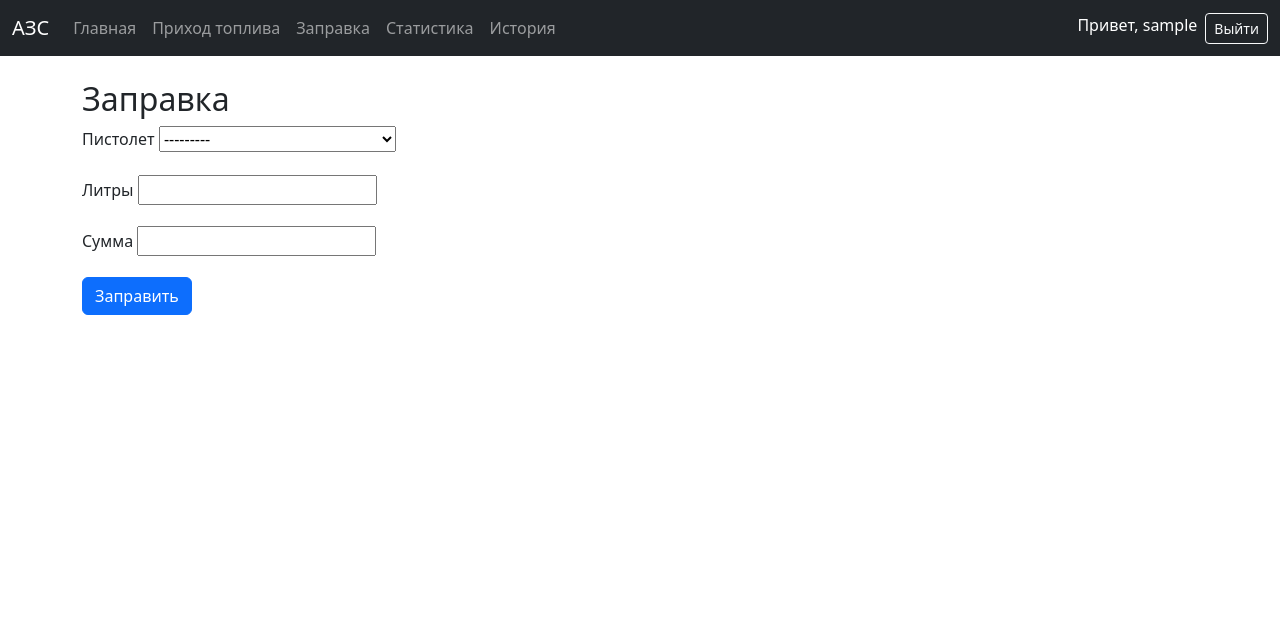
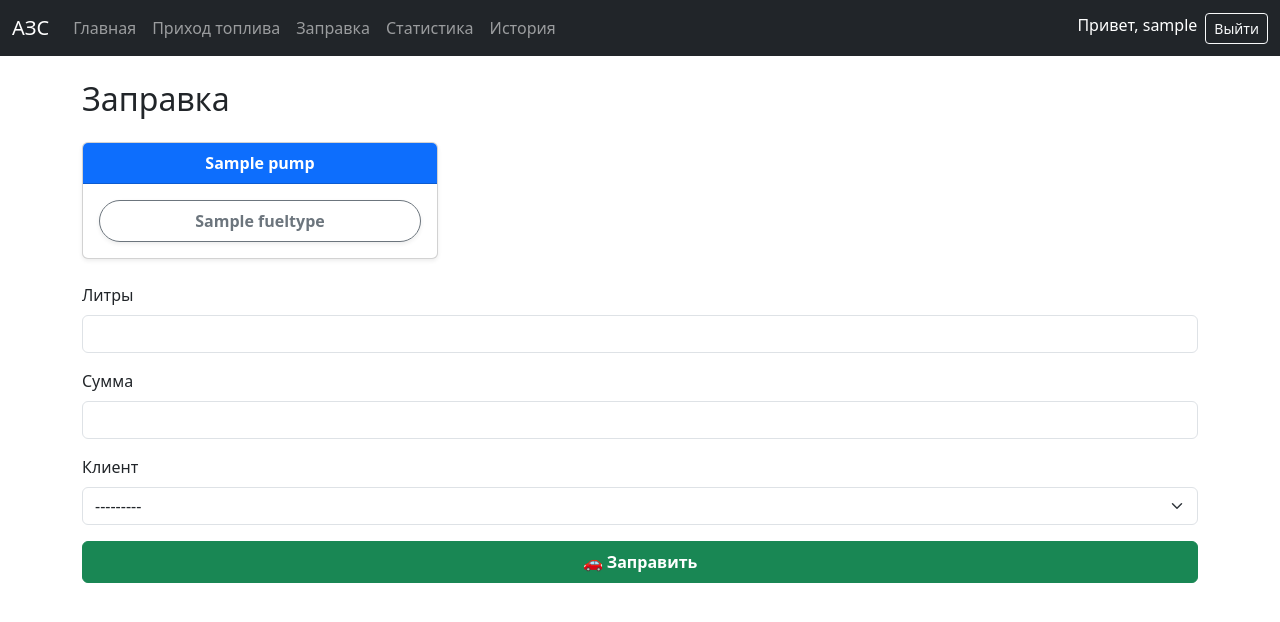
Before and after one commit to Alexxq64/fuel_manager, a Django app: page /refuel/ in a window 1280 px wide. Shown: the top 622 px of the page. Run offline with Django 5.2, Linux system fonts and the light colour scheme; a user stored in the database is signed in; tables that the repository leaves empty hold one stand-in row (values such as "Sample post").

Commit message:
added clients refuel renovated

```diff
--- a/fuel_manager/fuel/forms.py
+++ b/fuel_manager/fuel/forms.py
@@ -34,11 +34,24 @@ class FuelArrivalForm(forms.Form):
         self.fields['tank'].queryset = Tank.objects.all()
 
 
-from .models import Nozzle
+from .models import Nozzle, Client
 class RefuelForm(forms.Form):
-    nozzle = forms.ModelChoiceField(queryset=Nozzle.objects.select_related('pump', 'tank'), label='Пистолет')
-    liters = forms.DecimalField(required=False, min_value=0.01, decimal_places=2, label='Литры')
-    amount = forms.DecimalField(required=False, min_value=0.01, decimal_places=2, label='Сумма')
+    nozzle = forms.ModelChoiceField(
+        queryset=Nozzle.objects.select_related('pump', 'tank'),
+        label='Пистолет'
+    )
+    liters = forms.DecimalField(
+        required=False, min_value=0.01, decimal_places=2, label='Литры'
+    )
+    amount = forms.DecimalField(
+        required=False, min_value=0.01, decimal_places=2, label='Сумма'
+    )
+    client = forms.ModelChoiceField(
+        queryset=Client.objects.all(),
+        required=False,
+        empty_label="Покупатель (анонимно)",
+        label='Клиент'
+    )
 
     def clean(self):
         cleaned_data = super().clean()
@@ -51,6 +64,7 @@ class RefuelForm(forms.Form):
             raise forms.ValidationError("Укажите только литры ИЛИ только сумму.")
         return cleaned_data
 
+
 class StatisticsFilterForm(forms.Form):
     start_date = forms.DateField(
         required=False,
--- a/fuel_manager/fuel/models.py
+++ b/fuel_manager/fuel/models.py
@@ -43,6 +43,7 @@ class Transaction(models.Model):
 
     tank = models.ForeignKey('Tank', on_delete=models.CASCADE)
     nozzle = models.ForeignKey('Nozzle', on_delete=models.SET_NULL, null=True, blank=True)
+    client = models.ForeignKey('Client', on_delete=models.SET_NULL, null=True, blank=True)
 
     operator = models.ForeignKey(User, on_delete=models.CASCADE)
     liters = models.DecimalField(max_digits=10, decimal_places=2)
@@ -62,3 +63,10 @@ class Transaction(models.Model):
 
     def __str__(self):
         return f"{self.get_operation_type_display()} {self.liters} л ({self.tank})"
+
+class Client(models.Model):
+    name = models.CharField(max_length=100)
+    is_corporate = models.BooleanField(default=False)
+
+    def __str__(self):
+        return self.name
--- a/fuel_manager/fuel/templates/fuel/refuel.html
+++ b/fuel_manager/fuel/templates/fuel/refuel.html
@@ -2,37 +2,82 @@
 {% block title %}Заправка{% endblock %}
 {% block content %}
 
-<h2>Заправка</h2>
+<h2 class="mb-4">Заправка</h2>
 
 <form method="post" novalidate>
     {% csrf_token %}
     {{ form.non_field_errors }}
 
-    <div class="mb-3">
-        <label class="form-label">{{ form.nozzle.label }}</label>
-        {{ form.nozzle }}
-        {% if form.nozzle.errors %}
-            <div class="text-danger">{{ form.nozzle.errors }}</div>
-        {% endif %}
+    <div class="row">
+        {% for pump, nozzles in grouped_nozzles %}
+            <div class="col-md-4 mb-4">
+                <div class="card shadow-sm rounded h-100">
+                    <div class="card-header text-center fw-bold bg-primary text-white">
+                        {{ pump.name }}
+                    </div>
+                    <div class="card-body d-grid gap-3">
+                        {% for nozzle in nozzles %}
+                            {% with fuel_type=nozzle.tank.fuel_type.name %}
+                                <input type="radio" class="btn-check" name="nozzle" id="nozzle-{{ nozzle.id }}" value="{{ nozzle.id }}"
+                                       {% if form.data.nozzle == nozzle.id|stringformat:"s" %}checked{% endif %}>
+                                <label class="btn btn-outline-secondary rounded-pill py-2 shadow-sm fw-semibold"
+                                       for="nozzle-{{ nozzle.id }}">
+                                    {% if "дизель" in fuel_type|lower %}
+                                        ⛽ Дизель
+                                    {% elif "бензин" in fuel_type|lower %}
+                                        🛢️ Бензин
+                                    {% else %}
+                                        {{ fuel_type }}
+                                    {% endif %}
+                                </label>
+                            {% endwith %}
+                        {% endfor %}
+                    </div>
+                </div>
+            </div>
+        {% endfor %}
     </div>
 
+    {% if form.nozzle.errors %}
+        <div class="text-danger">{{ form.nozzle.errors }}</div>
+    {% endif %}
+
     <div class="mb-3">
-        <label class="form-label">{{ form.liters.label }}</label>
-        {{ form.liters }}
+        <label class="form-label" for="{{ form.liters.id_for_label }}">{{ form.liters.label }}</label>
+        <input type="number" name="{{ form.liters.name }}" id="{{ form.liters.id_for_label }}"
+               class="form-control" step="0.01" min="0.01"
+               value="{{ form.liters.value|default_if_none:'' }}">
         {% if form.liters.errors %}
             <div class="text-danger">{{ form.liters.errors }}</div>
         {% endif %}
     </div>
 
     <div class="mb-3">
-        <label class="form-label">{{ form.amount.label }}</label>
-        {{ form.amount }}
+        <label class="form-label" for="{{ form.amount.id_for_label }}">{{ form.amount.label }}</label>
+        <input type="number" name="{{ form.amount.name }}" id="{{ form.amount.id_for_label }}"
+               class="form-control" step="0.01" min="0.01"
+               value="{{ form.amount.value|default_if_none:'' }}">
         {% if form.amount.errors %}
             <div class="text-danger">{{ form.amount.errors }}</div>
         {% endif %}
     </div>
 
-    <button type="submit" class="btn btn-primary">Заправить</button>
+    <div class="mb-3">
+        <label class="form-label" for="{{ form.client.id_for_label }}">{{ form.client.label }}</label>
+        <select name="{{ form.client.name }}" id="{{ form.client.id_for_label }}" class="form-select">
+            <option value="">---------</option>
+            {% for val, label in form.client.field.choices %}
+                <option value="{{ val }}" {% if form.client.value == val %}selected{% endif %}>
+                    {{ label }}
+                </option>
+            {% endfor %}
+        </select>
+        {% if form.client.errors %}
+            <div class="text-danger">{{ form.client.errors }}</div>
+        {% endif %}
+    </div>
+
+    <button type="submit" class="btn btn-success w-100 py-2 fw-bold">🚗 Заправить</button>
 </form>
 
 {% endblock %}
--- a/fuel_manager/fuel/views.py
+++ b/fuel_manager/fuel/views.py
@@ -45,16 +45,31 @@ def fuel_arrival(request):
     return render(request, 'fuel/fuel_arrival.html', {'form': form})
 
 
+from django.contrib.auth.decorators import login_required
+from django.shortcuts import render, redirect
 from .forms import RefuelForm
+from .models import Nozzle, Transaction
+from collections import defaultdict
 
 @login_required
 def refuel(request):
+    # Загружаем пистолеты с привязкой к колонкам и типам топлива
+    nozzles = Nozzle.objects.select_related('pump', 'tank__fuel_type')
+
+    # Группируем пистолеты по колонке
+    grouped_nozzles = defaultdict(list)
+    for nozzle in nozzles:
+        grouped_nozzles[nozzle.pump].append(nozzle)
+
     if request.method == 'POST':
         form = RefuelForm(request.POST)
+        # Обновляем queryset, чтобы шаблон корректно отрисовал radio-кнопки
+        form.fields['nozzle'].queryset = nozzles
         if form.is_valid():
             nozzle = form.cleaned_data['nozzle']
             liters = form.cleaned_data['liters']
             amount = form.cleaned_data['amount']
+            client = form.cleaned_data.get('client')
             tank = nozzle.tank
 
             transaction = Transaction(
@@ -64,18 +79,23 @@ def refuel(request):
                 operator=request.user,
                 liters=liters or 0,
                 amount=amount or 0,
+                client=client
             )
 
             try:
-                transaction.clean()  # вызов валидации из модели
+                transaction.clean()
                 transaction.save()
                 return redirect('home')
             except Exception as e:
                 form.add_error(None, str(e))
     else:
         form = RefuelForm()
+        form.fields['nozzle'].queryset = nozzles
 
-    return render(request, 'fuel/refuel.html', {'form': form})
+    return render(request, 'fuel/refuel.html', {
+        'form': form,
+        'grouped_nozzles': grouped_nozzles.items()  # передаём как (pump, [nozzles])
+    })
 
 from .forms import StatisticsFilterForm
 
```
Also changed, not shown: fuel_manager/fuel/migrations/0002_client_transaction_client.py (added).
